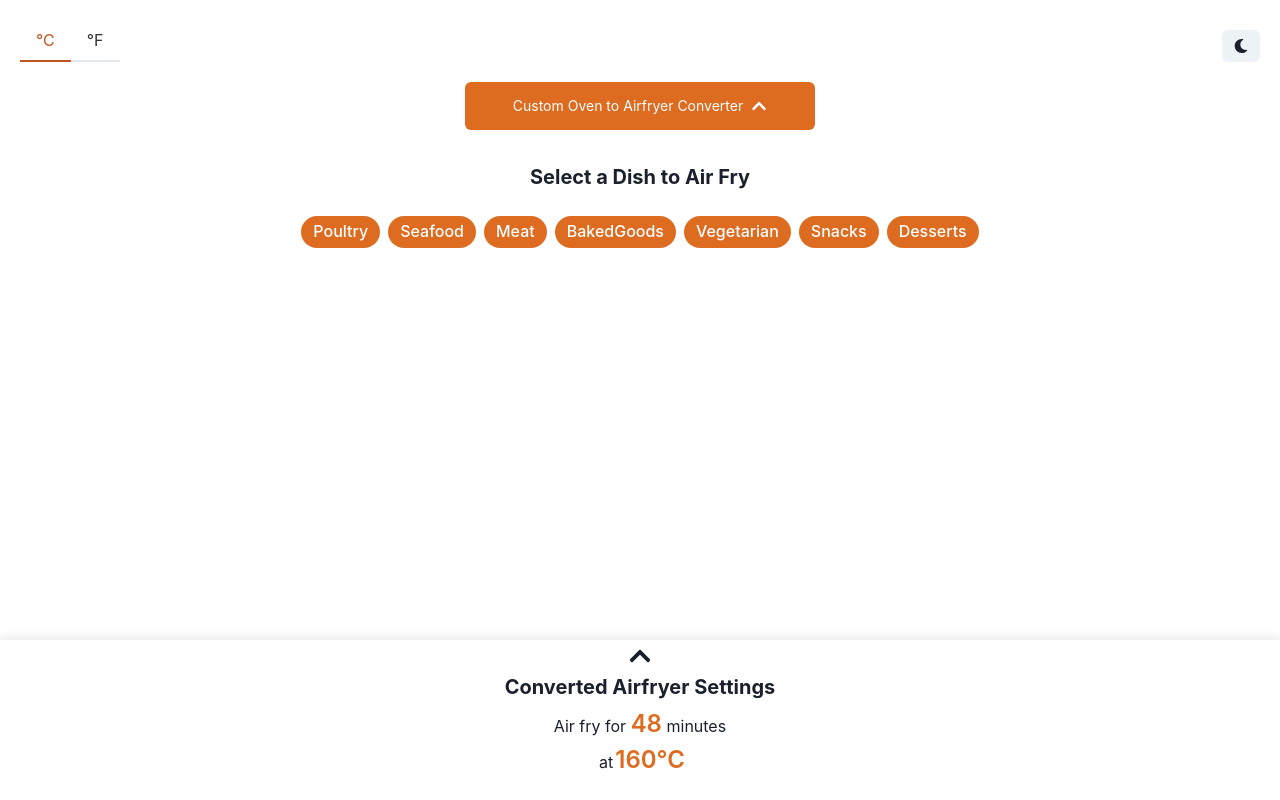
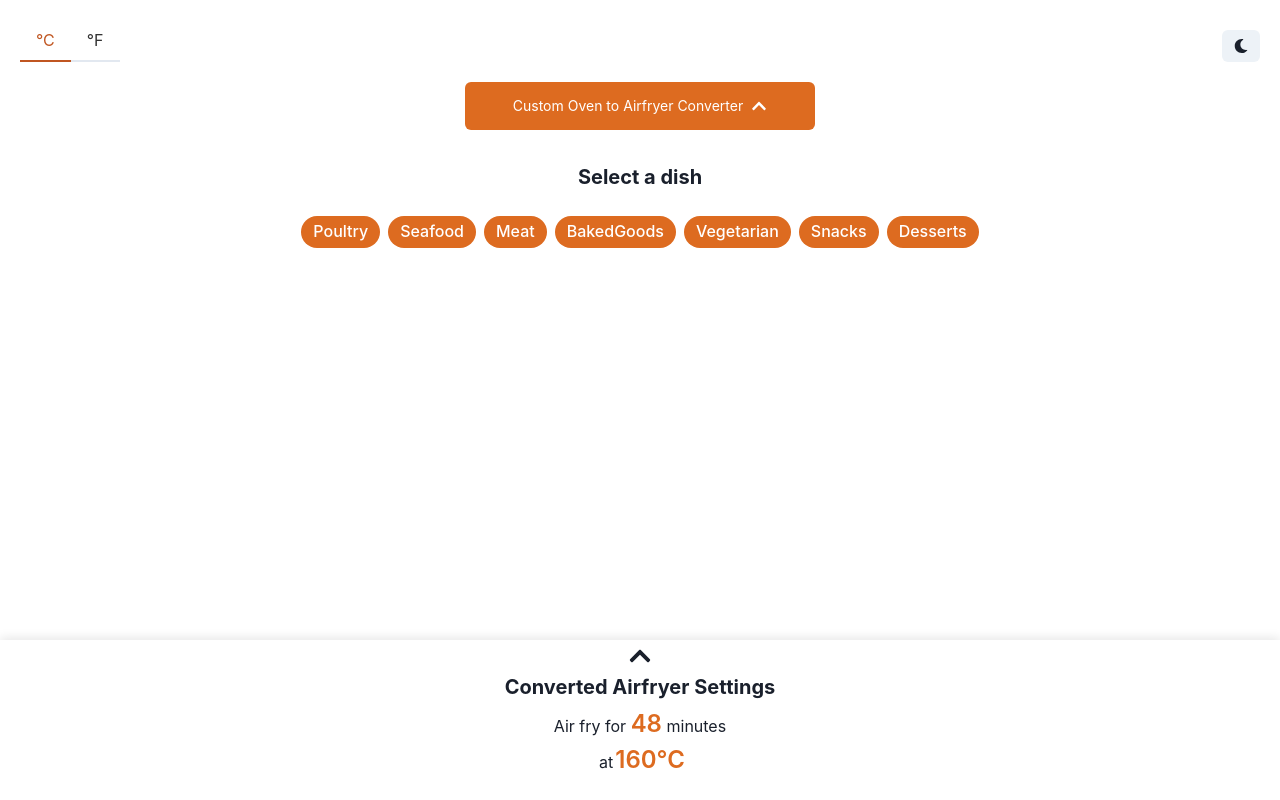
Before and after one commit to OlekOlaisen/Airfryer-Converter, a React (Create React App) app: page / in a window 1280 px wide. Built offline with nearby package versions, Linux system fonts and the light colour scheme.

Commit message:
Update oven time slider and dish image size

```diff
--- a/src/App.js
+++ b/src/App.js
@@ -632,7 +632,7 @@ function App() {
             </Text>
             <Slider
               aria-label="oven-time-slider"
-              min={10}
+              min={0}
               max={120}
               value={ovenTime}
               onChange={(val) => {
@@ -688,7 +688,7 @@ function App() {
               {selectedDishImage ? (
                 <Image
                   src={selectedDishImage}
-                  boxSize="80px"
+                  boxSize="100px"
                   alt="Selected dish image"
                   rounded="md"
                   className={
@@ -765,7 +765,7 @@ function App() {
             w="full"
             mb={4}
           >
-            Select a Dish to Air Fry
+            Select a dish
           </Text>
           {Object.keys(foodCategories).map((category) => (
             <Tag
```
